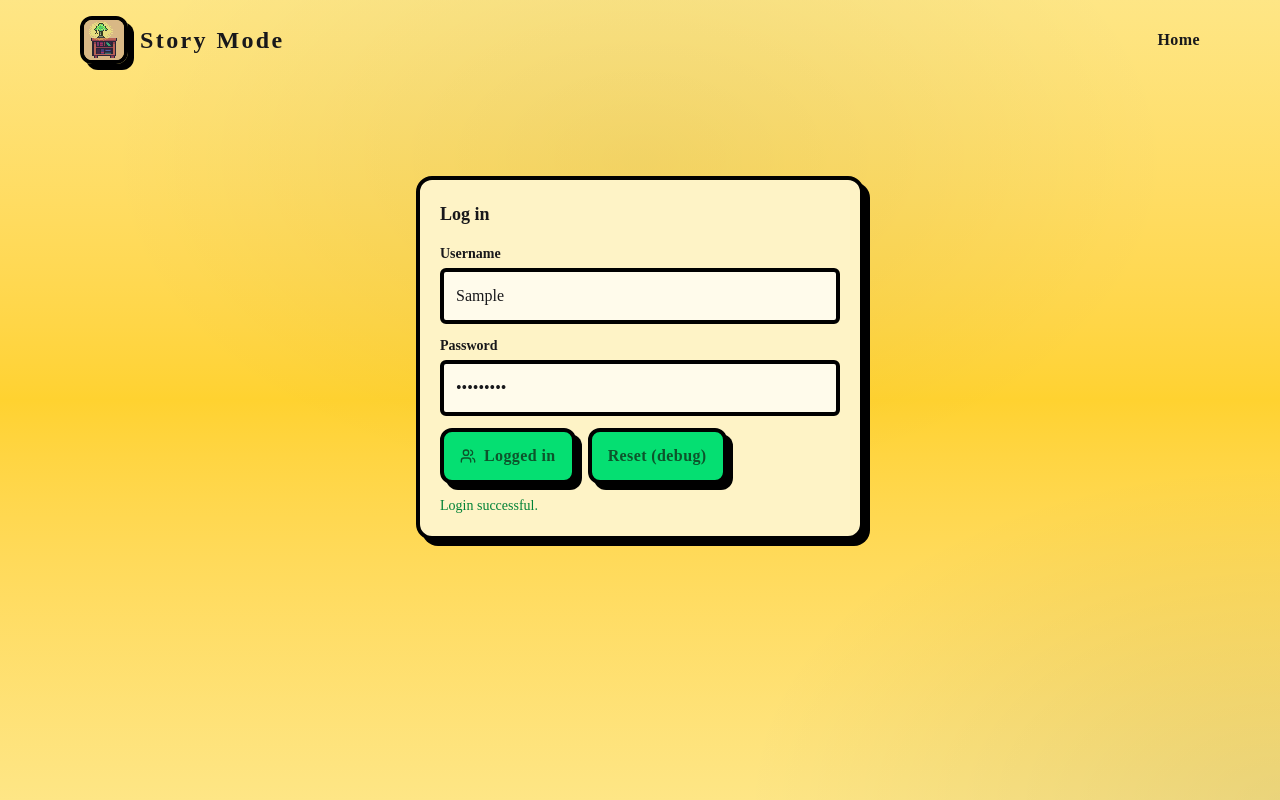
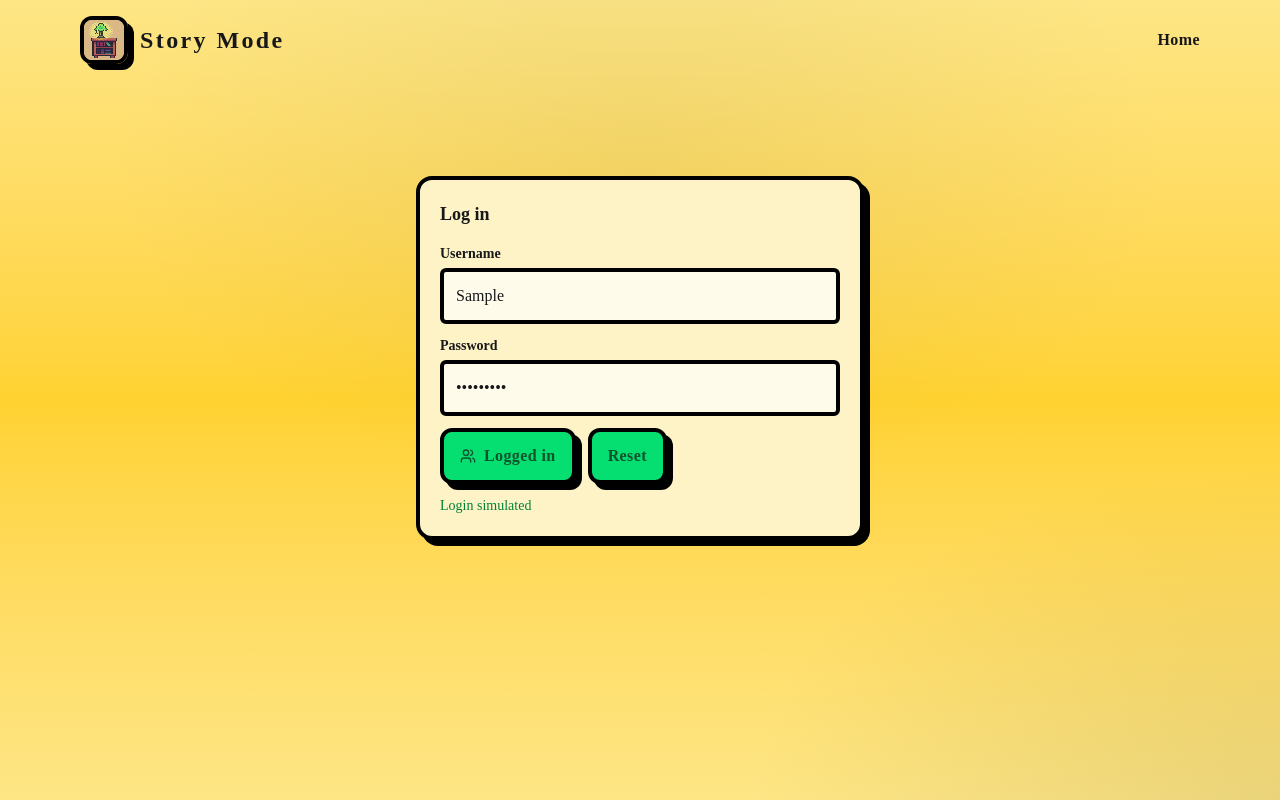
Before and after one commit to UNO-CSCI4830/StoryMode, a React (Vite) app: page /login in a window 1280 px wide. Both pictures are taken after typing "Sample", "Sample123" into the empty fields and a click on the button "Log in". Built offline with nearby package versions, Linux system fonts and the light colour scheme.

Commit message:
update Login

```diff
--- a/src/pages/Login.jsx
+++ b/src/pages/Login.jsx
@@ -70,8 +70,10 @@ export default function Login() {
                             setSuccess(true)
                         }}>
                             <div className="mb-3">
-                                <label className="block text-sm font-bold mb-1">Username</label>
+                                <label htmlFor="username" className="block text-sm font-bold mb-1">Username</label>
                                 <input
+                                    id="username"
+                                    name="username"
                                     type="text"
                                     value={name}
                                     onChange={(e) => setName(e.target.value)}
@@ -80,8 +82,10 @@ export default function Login() {
                                 />
                             </div>
                             <div className="mb-3">
-                                <label className="block text-sm font-bold mb-1">Password</label>
+                                <label htmlFor="password" className="block text-sm font-bold mb-1">Password</label>
                                 <input
+                                    id="password"
+                                    name="password"
                                     type="password"
                                     value={password}
                                     onChange={(e) => setPassword(e.target.value)}
@@ -96,10 +100,10 @@ export default function Login() {
                                     {loading ? 'Logging in...' : success ? 'Logged in' : 'Log in'}
                                 </PixelButton>
                                 <PixelButton type="button" onClick={() => { setName(''); setPassword(''); setError(null); setSuccess(false); }}>
-                                    Reset (debug)
+                                    Reset
                                 </PixelButton>
                             </div>
-                            {success && <div className="mt-3 text-sm text-green-700">Login successful.</div>}
+                            {success && <div className="mt-3 text-sm text-green-700">Login simulated</div>}
                         </form>
                     </PixelCard>
 
```
